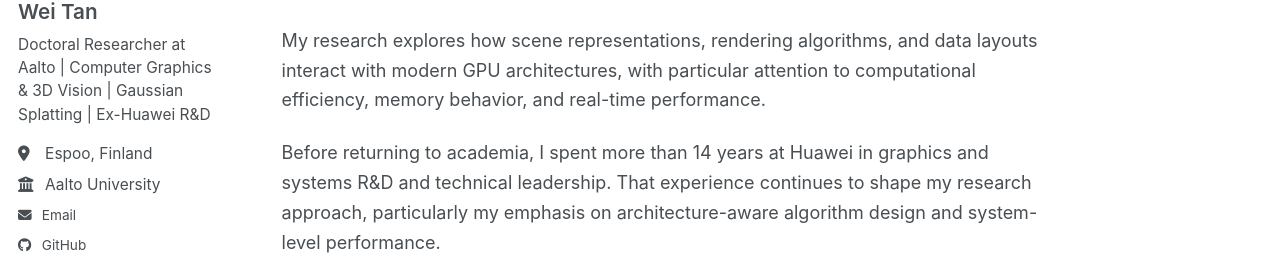
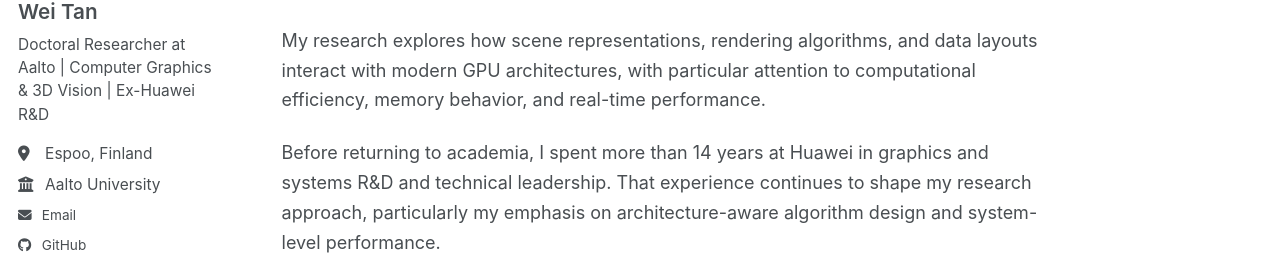
Before and after one commit to alex-tan-60149/alex-tan-60149.github.io, a Jekyll site: the page built from _pages/about.md, in a window 1280 px wide. Shown: the part 267-534 px from the top of the page. Built offline with Jekyll 4.4.1, drawn with Linux system fonts in a browser that asks for light colours; a style sheet for code colours, icons or effects is not loaded.

Commit message:
Update bio in _config.yml
Removed 'Gaussian Splatting' from bio.

```diff
--- a/_config.yml
+++ b/_config.yml
@@ -19,7 +19,7 @@ author:
 
   name: "Wei Tan"
   pronouns:
-  bio: "Doctoral Researcher at Aalto | Computer Graphics & 3D Vision | Gaussian Splatting | Ex-Huawei R&D"
+  bio: "Doctoral Researcher at Aalto | Computer Graphics & 3D Vision | Ex-Huawei R&D"
 
   location: "Espoo, Finland"
   employer: "Aalto University"
```
